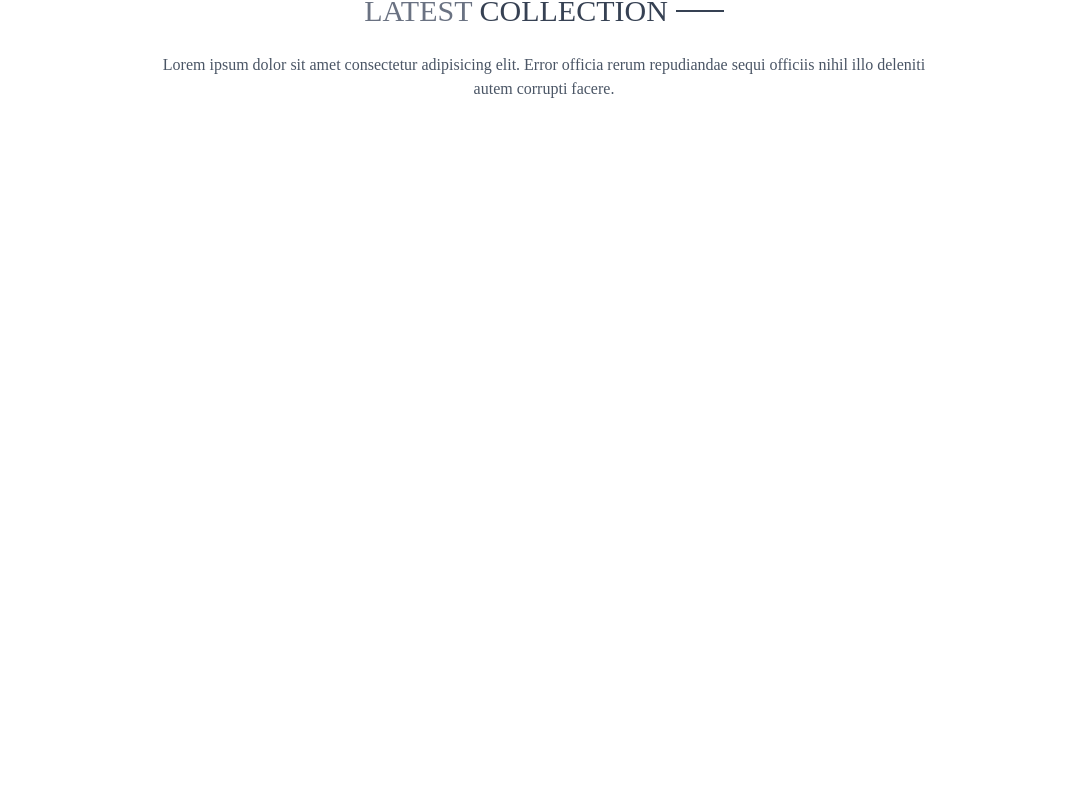
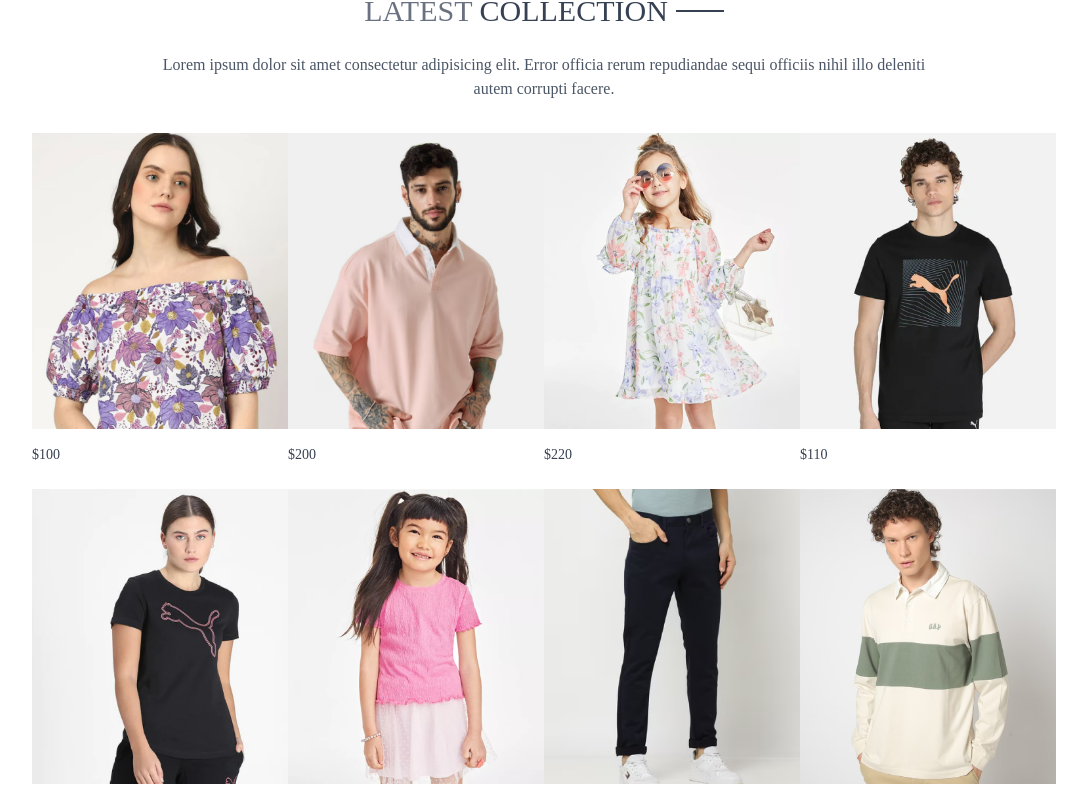
Before and after one commit to mijashsunar10/Ecommerce_mern, a React (Vite) app in the folder frontend/: page / in a window 1280 px wide. Shown: the part 571-1372 px from the top of the page, without its empty margins (96-1183 px from the left). Before the commit the page ends 800 px from the top, so only its background shows below. Built offline with nearby package versions, Linux system fonts and the light colour scheme.

Commit message:
Added the new 10 product to latest collection using product item

```diff
--- a/frontend/src/components/LatestCollection.jsx
+++ b/frontend/src/components/LatestCollection.jsx
@@ -1,9 +1,45 @@
-import React, { useContext } from 'react'
+import React, { useContext, useEffect } from 'react'
 import Title from './Title'
 import { ShopContext } from '../context/ShopContext'
+import ProductItem from './ProductItem'
 
 const LatestCollection = () => {
+
+  //   const { products } = useContext(ShopContext)
   const { products } = useContext(ShopContext)
+
+  //Create state vaiable to show the prodicts
+
+
+  const [latestProducts, setLatestProducts] = React.useState([])
+
+  //// useEffect runs after the component mounts
+  // It picks the first 10 products from 'products' and stores them in 'latestProducts'
+  useEffect(() => {
+    setLatestProducts(products.slice(0, 10)) //// slice returns the first 10 items
+
+}, [] ) //// Empty dependency array => runs only once on mount
+// latestProducts = [
+//   {
+//     _id: "1",
+//     name: "Red T-Shirt",
+//     price: 500,
+//     image: ["redshirt.jpg"]
+//   },
+//   {
+//     _id: "2",
+//     name: "Blue Jeans",
+//     price: 1200,
+//     image: ["bluejeans.jpg"]
+//   },
+//   {
+//     _id: "3",
+//     name: "White Shoes",
+//     price: 2500,
+//     image: ["whiteshoes.jpg"]
+//   },
+//   // ... up to 10 products
+// ]
 
   return (
     <div>
@@ -15,6 +51,34 @@
           </p>
 
         </div>
+
+        {/*Rendering Products form the ProductItem  */}
+
+        <div className="grid grid-cols-2 sm:grid-cols-3 md:grid-cols-4 lg-grid-cols-5 dap-4 gap-y-6">
+          {
+              // Looping through latestProducts array and showing each item
+//               .map() loops through the latestProducts array.
+            // For each loop:
+          // item = the current product object in the array.
+
+          // index = the position number (0, 1, 2, 3, ...).
+            latestProducts.map((item,index)=>(
+              <ProductItem key={index} id={item._id} image={item.image} price={item.price}  />
+            )
+            )
+          }
+        </div>
+
+        {/* Example iteration 👇
+
+      Loop	            item value	                              index value
+      1	    { _id: '1', name: 'Red T-Shirt', ... }	        0
+      2	    { _id: '2', name: 'Blue Jeans', ... }	          1
+      3	    { _id: '3', name: 'White Shoes', ... }	        2 */}
+
+
+
+
       </div>
     </div>
   )
--- a/frontend/src/components/Navbar.jsx
+++ b/frontend/src/components/Navbar.jsx
@@ -8,8 +8,8 @@
 
   return (
     <div className='flex items-center justify-between py-5 font-medium '>
-      <img src={assets.logo} className='w-36' alt="" />
 
+     <Link to='/'> <img src={assets.logo} className='w-36' alt="" /></Link>
       <ul className='hidden sm:flex gap-5 text-md text-gray-700'>
         <NavLink to='/' className='flex flex-col items-center gap-1'>
             <p>Home</p>
--- /dev/null
+++ b/frontend/src/components/ProductItem.jsx
@@ -0,0 +1,35 @@
+import React,{useContext} from 'react'
+import { ShopContext } from '../context/ShopContext'
+import { Link } from 'react-router-dom'
+
+// This component is responsible for rendering a single product item.
+// It receives product details (id, image, name, price) as props.
+
+// Props (short for properties) are how data is passed from one component to another — usually from a parent component to a child component.
+const ProductItem = ({id,image,name,price}) => {
+
+    const {currency} = React.useContext(ShopContext)
+
+  return (
+
+    // Link component lets user click on a product and go to its detail page dynamically
+    // Example: /product/123
+    <Link className='text-gray-700 cursor-pointer' to={`/product/${id}`}>
+
+        <div className='overflow-hidden'>
+            <img className='hover:scale-110 transition ease-in-out' src={image[0]} alt="" />
+            {/* //// first image of the product */}
+        </div>
+        <p className='pt-3 pb-1 text-sm'>
+            {name}
+        </p>
+
+        <p className='text-sm font-medium'>{currency}{price}</p>
+
+    </Link>
+  )
+}
+//we create this component now using this component we will show multiple product in latest collelction component
+
+
+export default ProductItem
```
